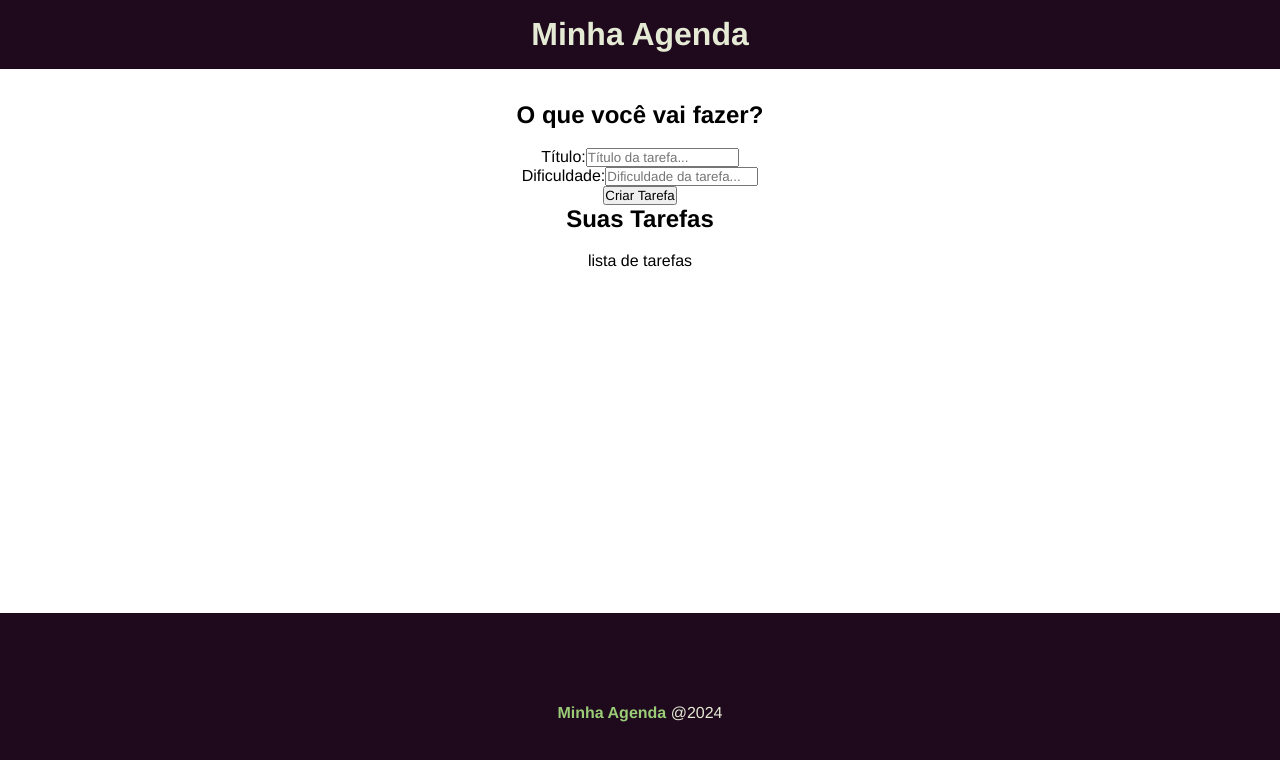
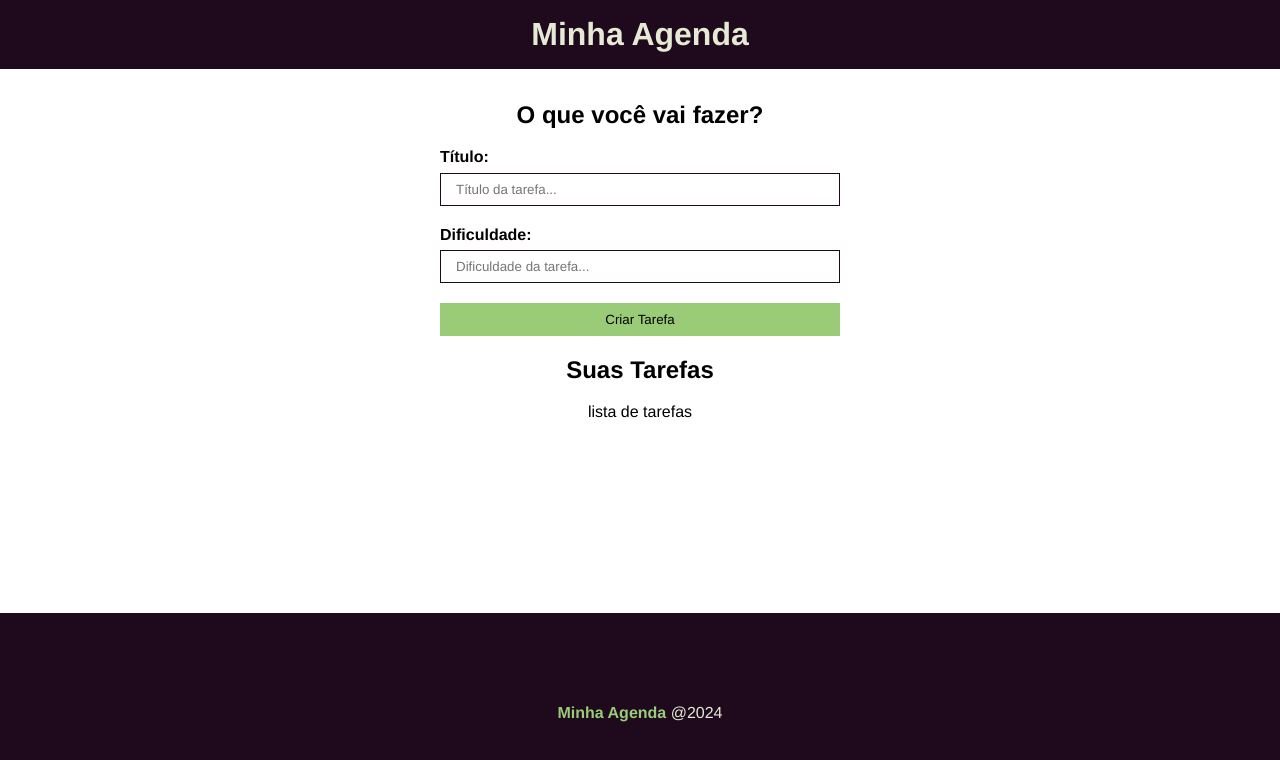
Before and after one commit to CaioPaulinoCosta/projeto_agenda_ts, a React (Create React App) app in the folder minha-agenda/: page / in a window 1280 px wide. Shown: the top 760 px of the page. Built offline with nearby package versions, Linux system fonts and the light colour scheme.

Commit message:
Adiciona estilos a TaskForm

```diff
--- /dev/null
+++ b/minha-agenda/src/components/TaskForm.module.css
@@ -0,0 +1,37 @@
+.form {
+  display: flex;
+  flex-direction: column;
+  max-width: 400px;
+  margin: 0 auto;
+}
+
+.form input {
+  padding: 8px 15px;
+  margin-bottom: 1.5em;
+  border-radius: 0;
+  border: 1px solid #1f0a1d;
+}
+
+.form input[type="submit"] {
+  background-color: #9acc77;
+  border: 1px solid #9acc77;
+  columns: #1f0a1d;
+  transition: 0.5s;
+  cursor: pointer;
+}
+
+.form input[type="submit"]:hover {
+  background-color: #fff;
+  color: #1f0a1d;
+}
+
+.input_container {
+  display: flex;
+  flex-direction: column;
+  text-align: left;
+}
+
+.input_container label {
+  font-weight: bold;
+  margin-bottom: 0.4em;
+}
--- a/minha-agenda/src/components/TaskForm.tsx
+++ b/minha-agenda/src/components/TaskForm.tsx
@@ -1,4 +1,7 @@
 import React from "react";
+
+// CSS
+import styles from "./TaskForm.module.css";
 
 type Props = {
   btnText: string;
@@ -6,12 +9,12 @@
 
 const TaskForm = ({ btnText }: Props) => {
   return (
-    <form>
-      <div>
+    <form className={styles.form}>
+      <div className={styles.input_container}>
         <label htmlFor="title">Título:</label>
         <input type="text" name="title" placeholder="Título da tarefa..." />
       </div>
-      <div>
+      <div className={styles.input_container}>
         <label htmlFor="difficulty">Dificuldade:</label>
         <input
           type="text"
```
